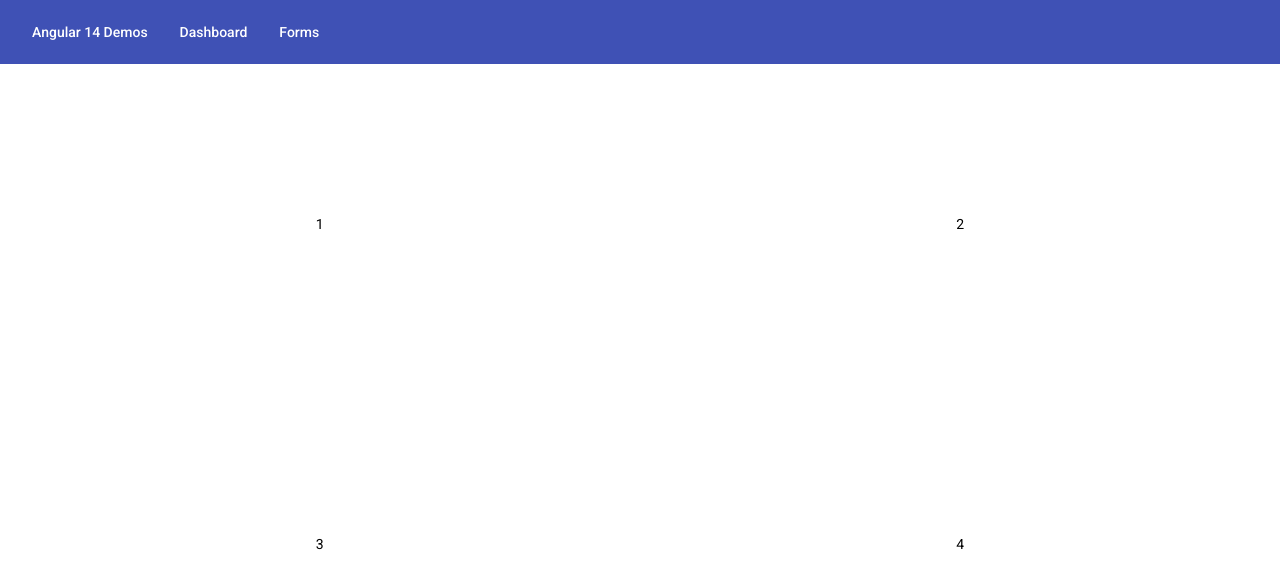
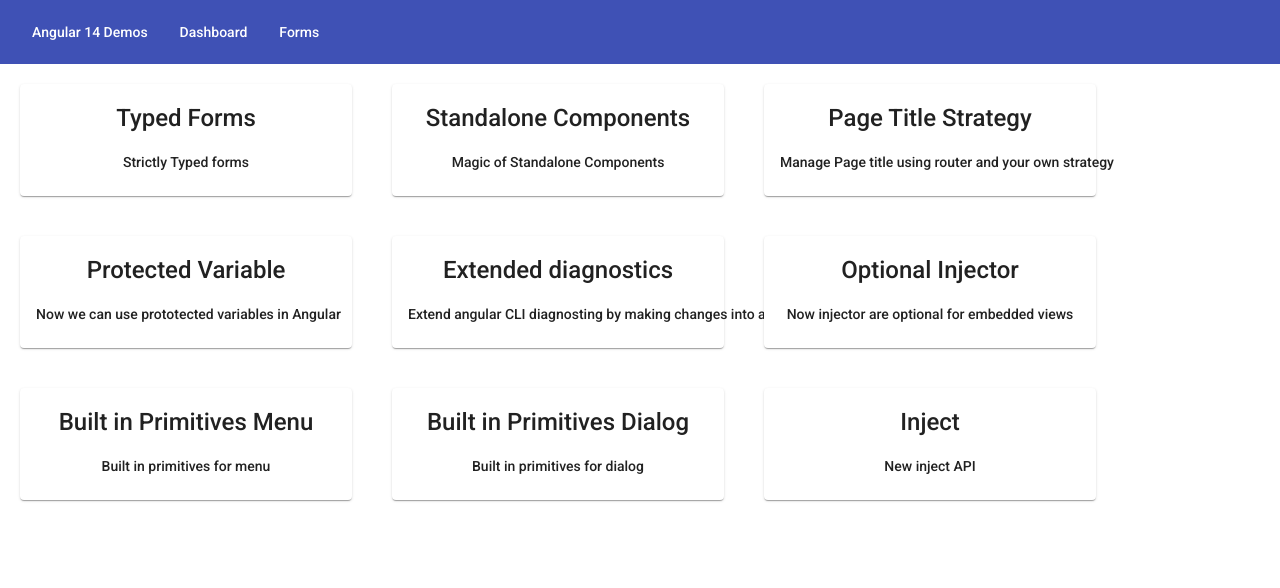
Before and after one commit to pankajparkar/angular-14, an Angular app: page /dashboard in a window 1280 px wide. Shown: the top 588 px of the page. Built offline with nearby package versions, Linux system fonts and the light colour scheme.

Commit message:
1. Added links inside dashboard component and rendered dynamically from the constants. 2. Added extended-diagnostics component and its routing.

```diff
--- a/src/app/app-routing.module.ts
+++ b/src/app/app-routing.module.ts
@@ -3,6 +3,7 @@
 import { BuiltInPrimitivesDialogComponent } from './components/built-in-primitives-dialog/built-in-primitives-dialog.component';
 import { BuiltInPrimitivesMenuComponent } from './components/built-in-primitives-menu/built-in-primitives-menu.component';
 import { DashboardComponent } from './components/dashboard/dashboard.component';
+import { ExtendedDiagnosticsComponent } from './components/extended-diagnostics/extended-diagnostics.component';
 import { InjectComponent } from './components/inject/inject.component';
 import { OptionalInjectorComponent } from './components/optional-injector/optional-injector.component';
 import { PageTitleStrategyComponent } from './components/page-title-strategy/page-title-strategy.component';
@@ -42,6 +43,10 @@
     path: 'optional-injector',
     component: OptionalInjectorComponent,
   },
+  {
+    path: 'extended-diagnostics',
+    component: ExtendedDiagnosticsComponent,
+  },
 ];
 
 @NgModule({
--- a/src/app/components/dashboard/dashboard.component.html
+++ b/src/app/components/dashboard/dashboard.component.html
@@ -1,6 +1,11 @@
-<mat-grid-list cols="2" rowHeight="2:1">
-    <mat-grid-tile>1</mat-grid-tile>
-    <mat-grid-tile>2</mat-grid-tile>
-    <mat-grid-tile>3</mat-grid-tile>
-    <mat-grid-tile>4</mat-grid-tile>
-</mat-grid-list>
+<div class="dashboard-wrapper">
+    <ng-container *ngFor="let link of links">
+        <a mat-button [routerLink]="link.path">
+            <mat-card>
+                <mat-card-title>{{ link.name }}</mat-card-title>
+                <!-- TODO: word-wrap -->
+                <mat-card-content>{{ link.subTitle }}</mat-card-content>
+            </mat-card>
+        </a>
+    </ng-container>
+</div>
--- a/src/app/components/dashboard/dashboard.component.scss
+++ b/src/app/components/dashboard/dashboard.component.scss
@@ -0,0 +1,13 @@
+.dashboard-wrapper {
+    display: flex;
+    flex-flow: row wrap;
+
+    a.mat-button {
+        padding: unset;
+        margin: 20px;
+
+        .mat-card {
+            width: 300px;
+        }
+    }
+}
--- a/src/app/components/dashboard/dashboard.component.ts
+++ b/src/app/components/dashboard/dashboard.component.ts
@@ -1,7 +1,8 @@
-import { Component, OnInit } from '@angular/core';
+import { Component } from '@angular/core';
 import { CommonModule } from '@angular/common';
 
-import { MatGridListModule } from '@angular/material/grid-list';
+import { RouterModule } from '@angular/router';
+import { MatCardModule } from '@angular/material/card';
 import { MatButtonModule } from '@angular/material/button';
 
 @Component({
@@ -9,17 +10,23 @@
   standalone: true,
   imports: [
     CommonModule,
-    MatGridListModule,
+    MatCardModule,
     MatButtonModule,
+    RouterModule,
   ],
   templateUrl: './dashboard.component.html',
   styleUrls: ['./dashboard.component.scss']
 })
-export class DashboardComponent implements OnInit {
-
-  constructor() { }
-
-  ngOnInit(): void {
-  }
-
+export class DashboardComponent {
+  readonly links = [
+    { name: 'Typed Forms', subTitle: 'Strictly Typed forms', path: '/typed-forms', },
+    { name: 'Standalone Components', subTitle: 'Magic of Standalone Components', path: '/typed-forms' },
+    { name: 'Page Title Strategy', subTitle: 'Manage Page title using router and your own strategy', path: '/page-title-strategy' },
+    { name: 'Protected Variable', subTitle: 'Now we can use prototected variables in Angular', path: '/protected-variable' },
+    { name: 'Extended diagnostics', subTitle: 'Extend angular CLI diagnosting by making changes into angular.json', path: '/extended-diagnostics' },
+    { name: 'Optional Injector', subTitle: 'Now injector are optional for embedded views', path: '/optional-injectors' },
+    { name: 'Built in Primitives Menu', subTitle: 'Built in primitives for menu', path: '/built-in-primitives-menu' },
+    { name: 'Built in Primitives Dialog', subTitle: 'Built in primitives for dialog', path: '/built-in-primitives-dialog' },
+    { name: 'Inject', subTitle: 'New inject API', path: '/inject' },
+  ];
 }
--- /dev/null
+++ b/src/app/components/extended-diagnostics/extended-diagnostics.component.html
@@ -0,0 +1 @@
+<p>extended-diagnostics works!</p>
--- /dev/null
+++ b/src/app/components/extended-diagnostics/extended-diagnostics.component.ts
@@ -0,0 +1,18 @@
+import { Component, OnInit } from '@angular/core';
+import { CommonModule } from '@angular/common';
+
+@Component({
+  selector: 'app-extended-diagnostics',
+  standalone: true,
+  imports: [CommonModule],
+  templateUrl: './extended-diagnostics.component.html',
+  styleUrls: ['./extended-diagnostics.component.scss']
+})
+export class ExtendedDiagnosticsComponent implements OnInit {
+
+  constructor() { }
+
+  ngOnInit(): void {
+  }
+
+}
```
Also changed, not shown: src/app/components/extended-diagnostics/extended-diagnostics.component.scss (added), 1 other file (tests, documents, lock files or other folders).
